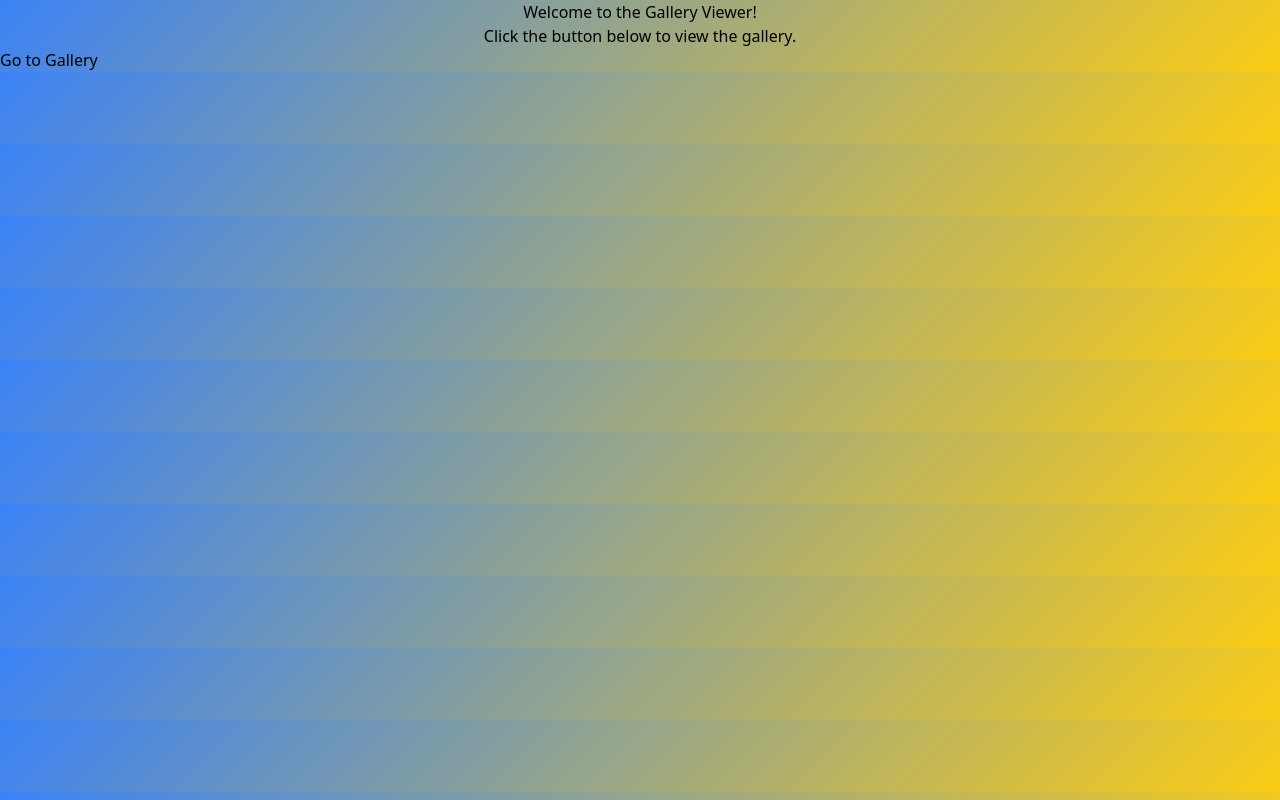
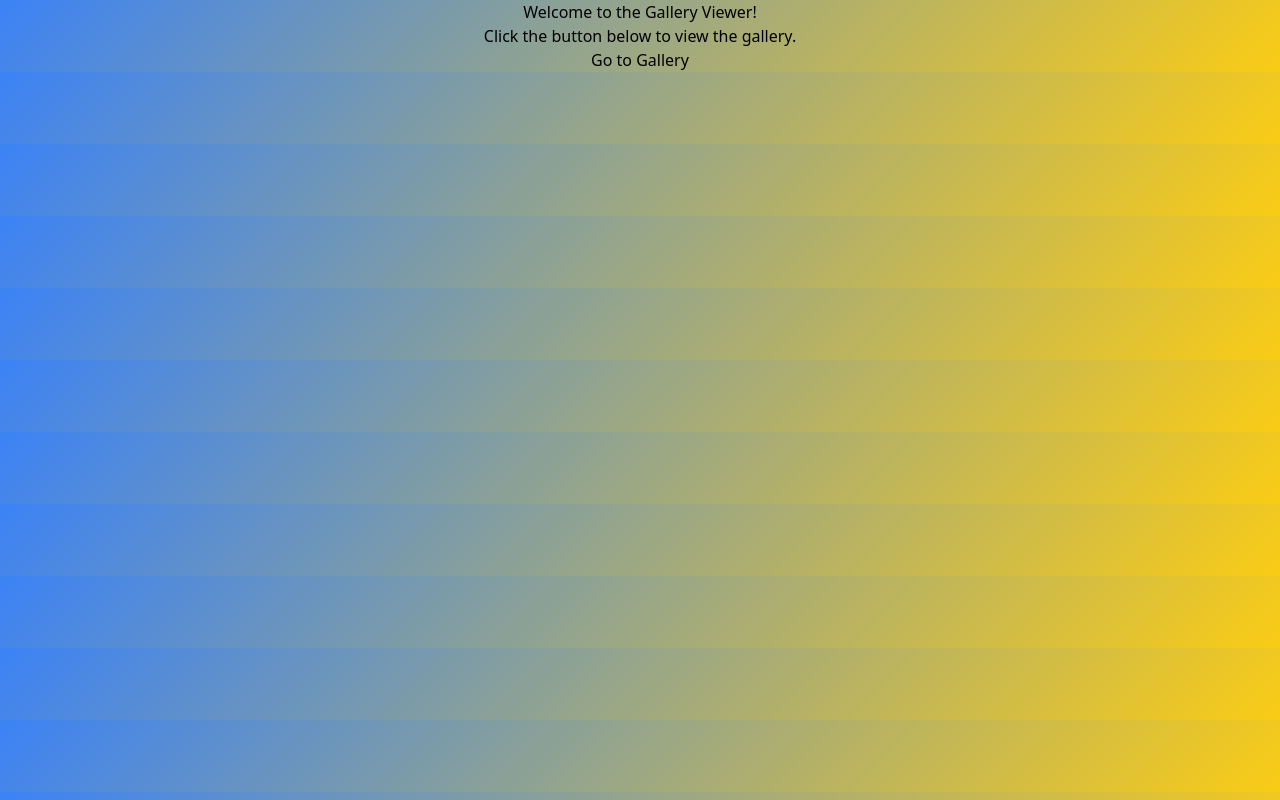
Before and after one commit to DarrylClay2005/Tailwind-CSS-Lab--Responsive-Image-Gallery, a plain HTML site: page index.html in a window 1280 px wide. Drawn offline with nearby package versions, Linux system fonts and the light colour scheme.

Commit message:
Center button alignment in index.html for improved layout consistency

```diff
--- a/index.html
+++ b/index.html
@@ -24,6 +24,10 @@
         body, h1, p {
             text-align: center;
         }
+        button {
+            margin-left: auto;
+            margin-right: auto;
+        }
     </style>
 </head>
 <body>
```
